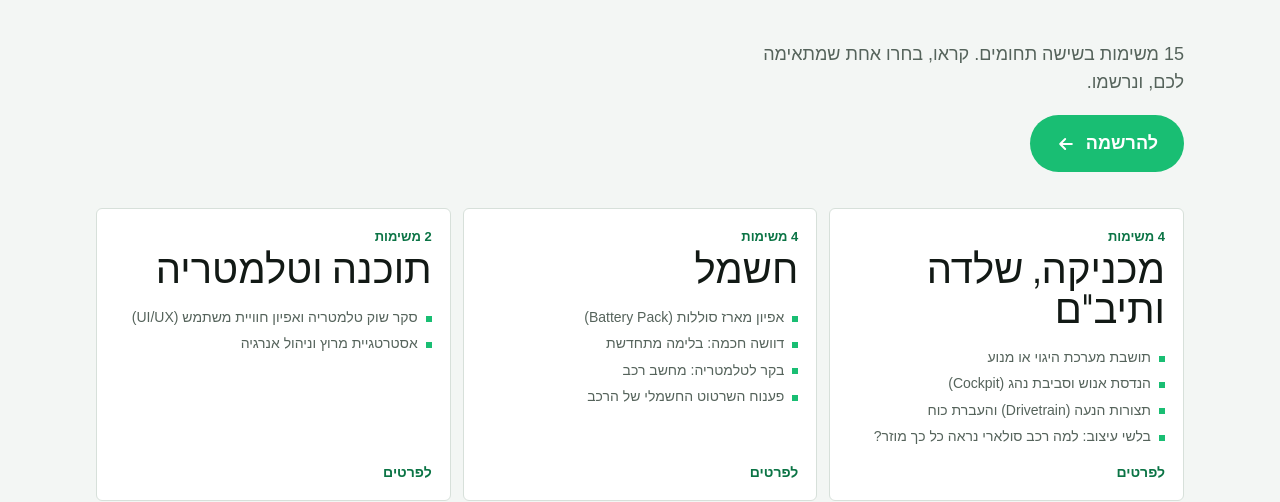
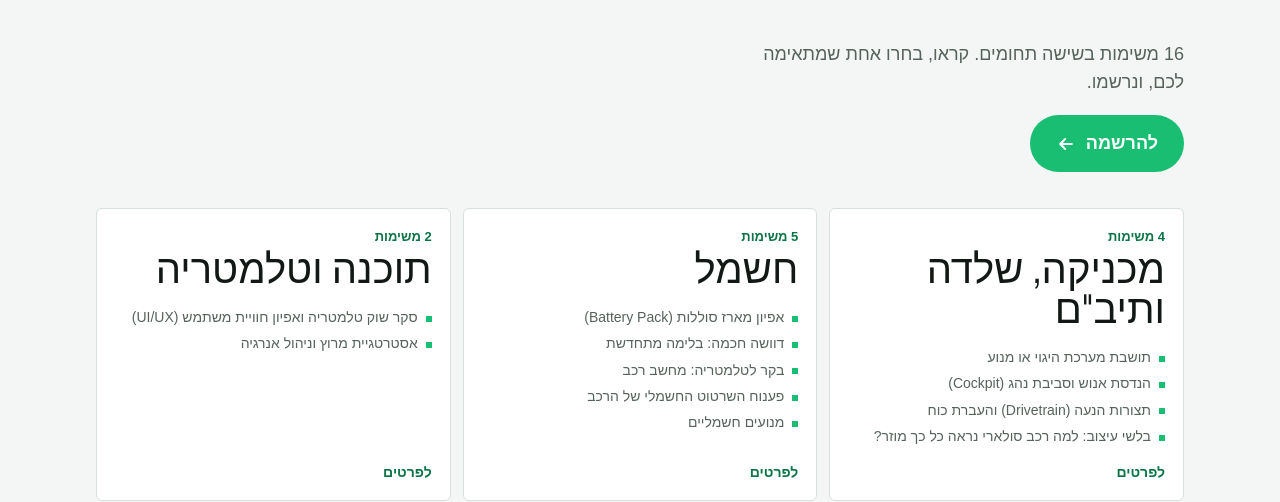
Before and after one commit to AfekaRacing/afeka-racing-site, a React (Vite) app: page /tasks in a window 1280 px wide. Shown: the part 268-770 px from the top of the page. Built offline with nearby package versions, Linux system fonts and the light colour scheme; a web font is replaced by a local one.

Commit message:
Add an electric motors task to the electrical team
Co-Authored-By: Claude Opus 5.5 <noreply@anthropic.com>

```diff
--- a/src/data/home.ts
+++ b/src/data/home.ts
@@ -52,7 +52,7 @@ export const explore = [
   {
     to: '/tasks',
     title: 'משימות למצטרפים',
-    text: '15 משימות בשישה תחומים. קראו, בחרו אחת שמתאימה לכם, ונרשמו.',
+    text: '16 משימות בשישה תחומים. קראו, בחרו אחת שמתאימה לכם, ונרשמו.',
   },
 ]
 
--- a/src/data/tasks.ts
+++ b/src/data/tasks.ts
@@ -7,10 +7,10 @@ export type TaskTeam = { id: string; name: string; sub?: string; count: string;
 export const tasksPage = {
   meta: {
     title: "משימות למצטרפים – אורנע",
-    description: "15 משימות בשישה תחומים למצטרפים חדשים למועדון הרכב של אפקה. בחרו משימה ונרשמו."
+    description: "16 משימות בשישה תחומים למצטרפים חדשים למועדון הרכב של אפקה. בחרו משימה ונרשמו."
   },
   eyebrow: "מועדון הרכב של אפקה",
-  lead: "15 משימות בשישה תחומים. קראו, בחרו אחת שמתאימה לכם, ונרשמו.",
+  lead: "16 משימות בשישה תחומים. קראו, בחרו אחת שמתאימה לכם, ונרשמו.",
   formUrl: "https://forms.gle/BU7yiqe3mmyhCc9ZA",
   cta: "להרשמה",
   toDetails: "לפרטים",
@@ -97,7 +97,7 @@ export const taskTeams: TaskTeam[] = [
   {
     id: "elec",
     name: "חשמל",
-    count: "4 משימות",
+    count: "5 משימות",
     tasks: [
       {
         id: "elec-1",
@@ -152,6 +152,17 @@ export const taskTeams: TaskTeam[] = [
           {
             title: "השוואת פתרונות",
             text: "פרטו כל מערכת שזיהיתם: מה תפקידה ולמה היא מחוברת. מצאו דיאגרמת חשמל של קבוצת רכב סולארי אחרת, והסבירו מה דומה ומה שונה אצלנו."
+          }
+        ]
+      },
+      {
+        id: "elec-5",
+        title: "מנועים חשמליים",
+        hook: "מנוע בתוך הגלגל או מנוע על השלדה: מה עדיף לרכב סולארי?",
+        parts: [
+          {
+            title: "השוואת פתרונות",
+            text: "השוו בין מנוע Hub (בתוך הגלגל) למנוע Chassis-mounted (על השלדה עם תמסורת, כמו ברכב שלנו) עבור רכב סולארי. התייחסו לנצילות, הפסדי תמסורת, כשלים אפשריים בכל אחד, טווחי פעולה (בסלד) ומי עדיף לאיזו סיטואציה."
           }
         ]
       }
```
